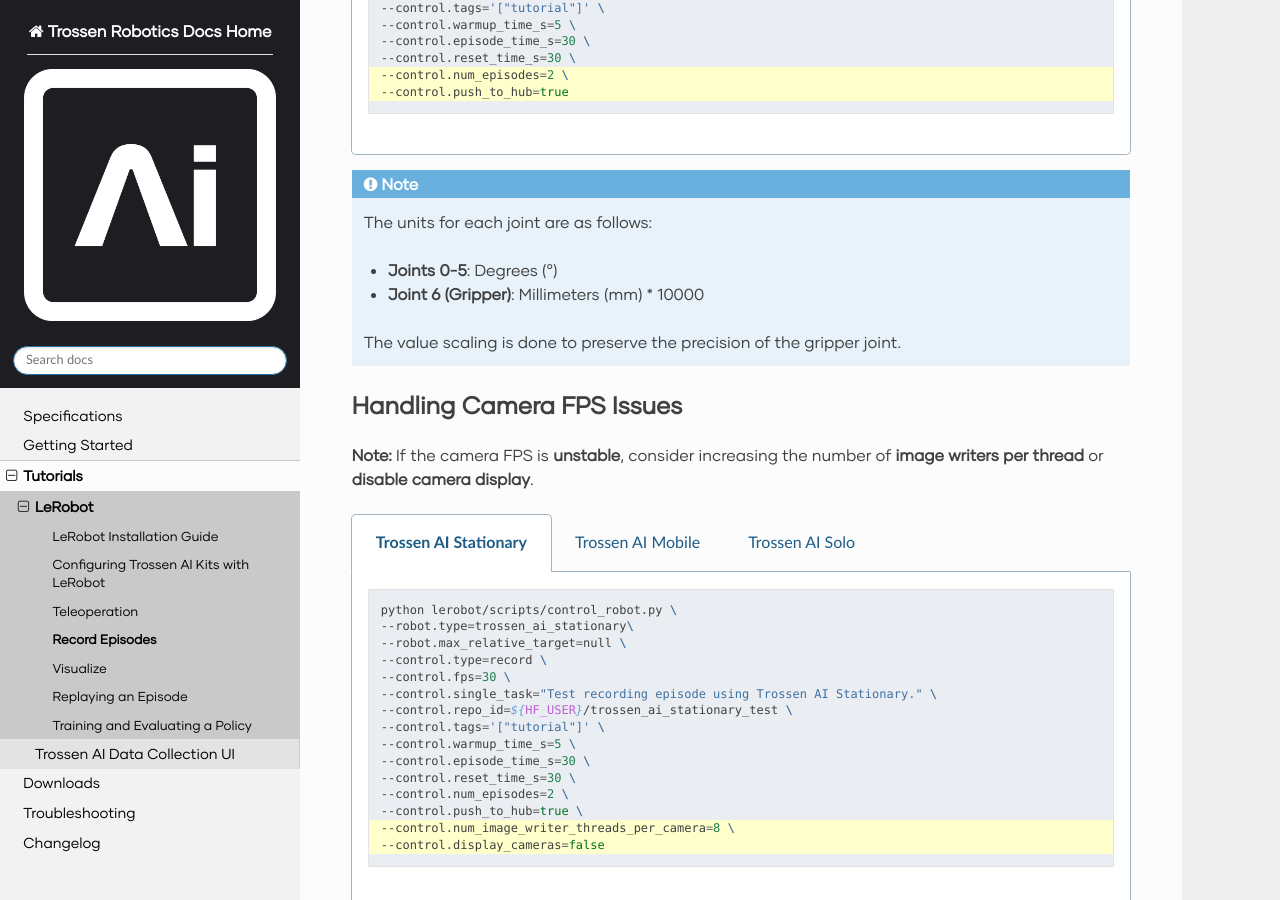
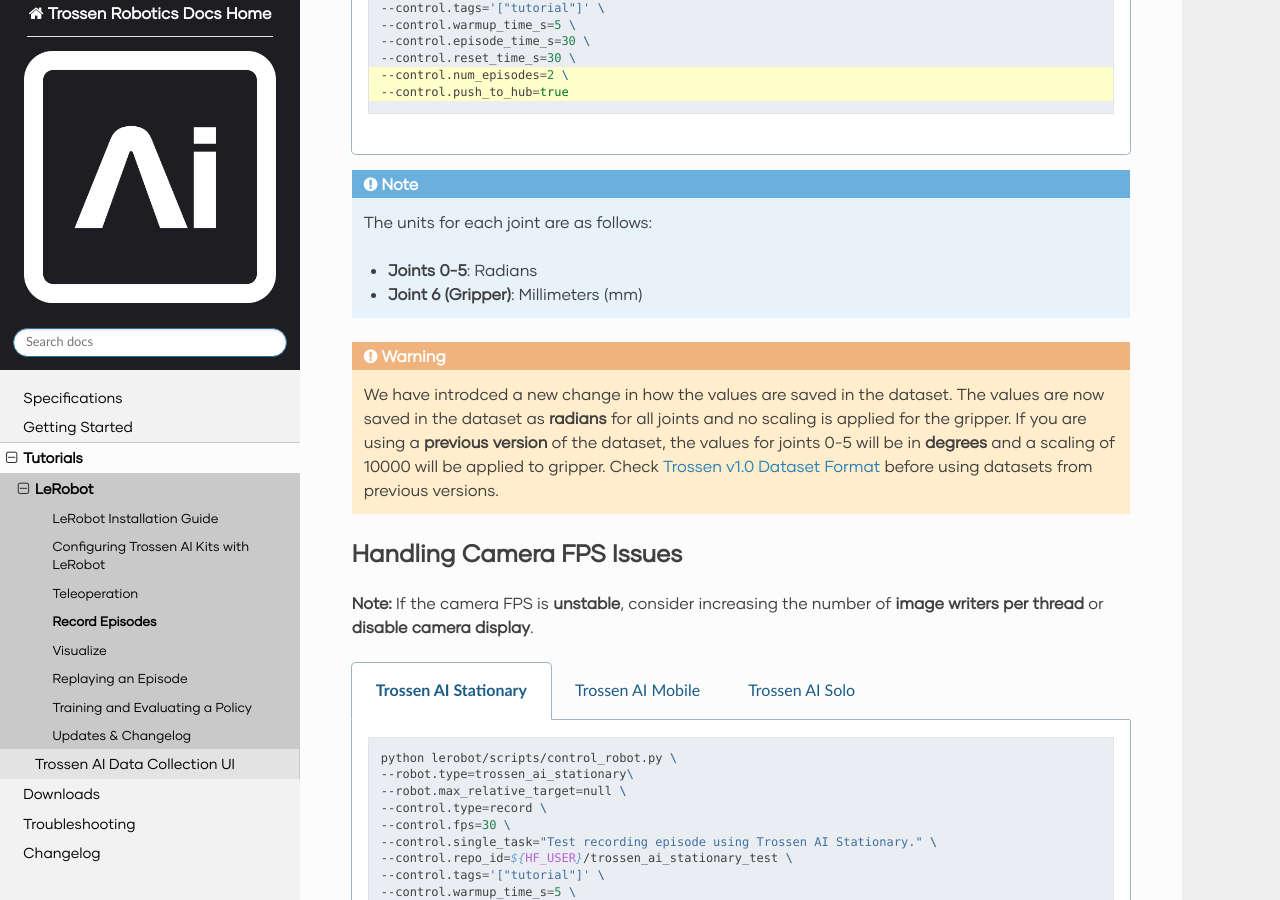
Before and after one commit to TrossenRobotics/trossen_arm, a Sphinx documentation site: the page built from docs/tutorials/lerobot/record_episode.rst, in a window 1280 px wide and 900 px high, scrolled down 858 px. Built offline with Sphinx 7.4.7 and the Read the Docs theme 3.1.0, drawn with Linux system fonts in a browser that asks for light colours; some web fonts are replaced; pages that are not in the unit, such as notebooks, are missing from menus.

Commit message:
add 'dataset conversion` changelog and warnings.

```diff
--- a/docs/tutorials/lerobot.rst
+++ b/docs/tutorials/lerobot.rst
@@ -15,3 +15,4 @@ This page contains tutorials for using the Trossen AI Kits with LeRobot for data
     lerobot/visualize.rst
     lerobot/replay.rst
     lerobot/train_and_evaluate.rst
+    lerobot/changelog.rst
--- a/docs/tutorials/lerobot/record_episode.rst
+++ b/docs/tutorials/lerobot/record_episode.rst
@@ -124,10 +124,15 @@ Record **2 episodes** and upload your dataset to the **Hugging Face Hub**:
 
    The units for each joint are as follows:
 
-   - **Joints 0-5**: Degrees (°)
-   - **Joint 6 (Gripper)**: Millimeters (mm) * 10000
+   - **Joints 0-5**: Radians
+   - **Joint 6 (Gripper)**: Millimeters (mm)
 
-   The value scaling is done to preserve the precision of the gripper joint.
+.. warning::
+
+   We have introdced a new change in how the values are saved in the dataset.
+   The values are now saved in the dataset as **radians** for all joints and no scaling is applied for the gripper.
+   If you are using a **previous version** of the dataset, the values for joints 0-5 will be in **degrees** and a scaling of 10000 will be applied to gripper.
+   Check  :ref:`tutorials/lerobot/changelog:Trossen v1.0 Dataset Format` before using datasets from previous versions.
 
 Handling Camera FPS Issues
 ==========================
```
Also changed, not shown: docs/tutorials/lerobot/changelog.rst (added, +47 -0 lines), docs/tutorials/lerobot/replay.rst (+7 -0 lines), docs/tutorials/lerobot/train_and_evaluate.rst (+7 -0 lines).
